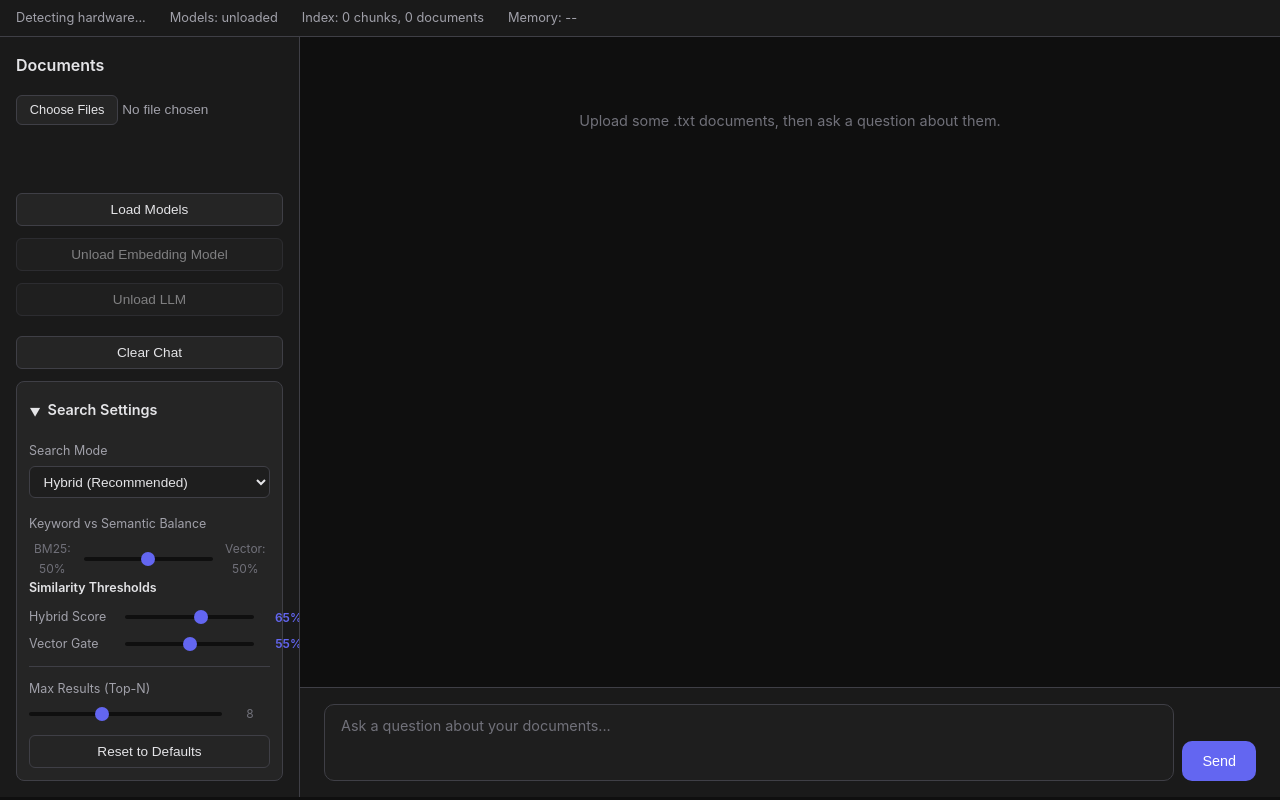
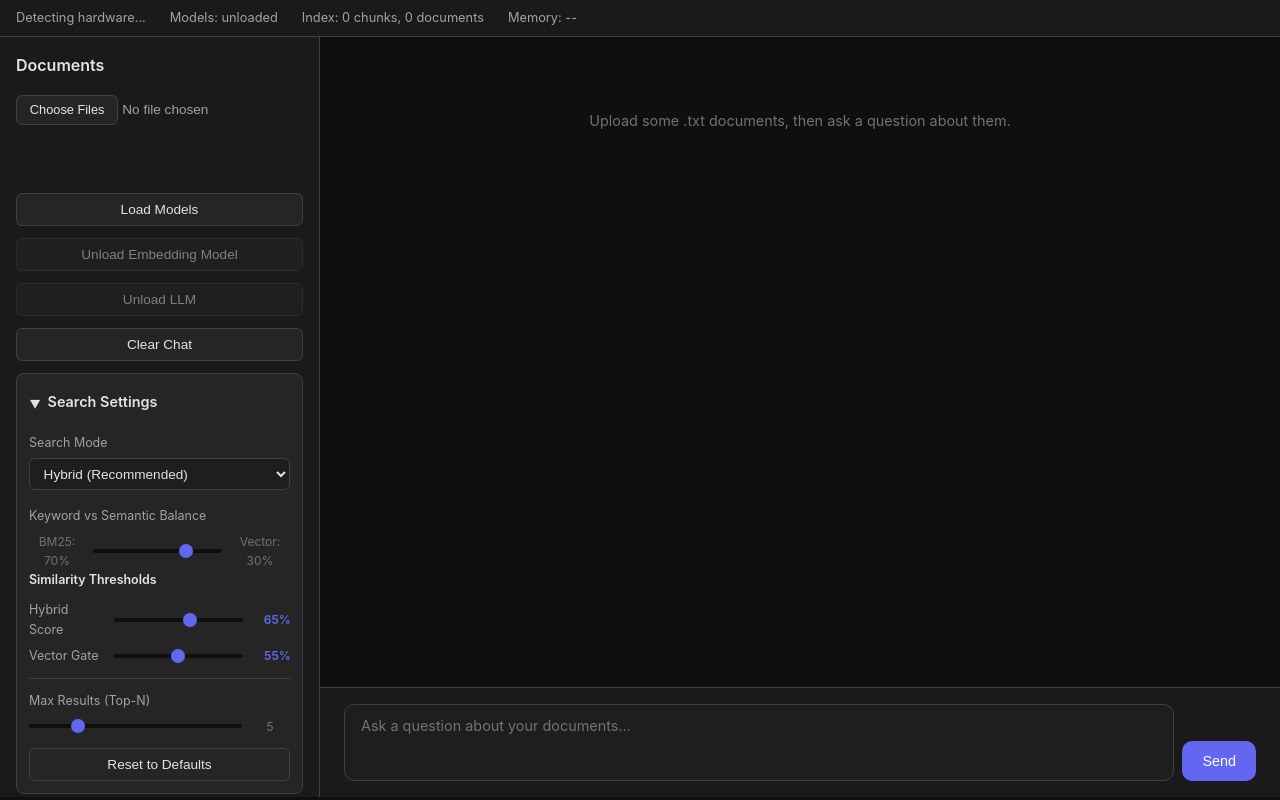
Before and after one commit to RobertLicht/rag-browser, a plain HTML site: page index.html in a window 1280 px wide. Drawn offline with nearby package versions, Linux system fonts and the light colour scheme.

Commit message:
qwen3.6-view-db - Updated UI to fit the Search Settings

```diff
--- a/css/styles.css
+++ b/css/styles.css
@@ -119,8 +119,8 @@ body {
 /* ─── Sidebar ──────────────────────────────────────────────────── */
 
 #sidebar {
-    width: 300px;
-    min-width: 260px;
+    width: 320px;
+    min-width: 280px;
     background: var(--bg-secondary);
     border-right: 1px solid var(--border-color);
     display: flex;
@@ -361,7 +361,7 @@ body {
     font-size: 0.78rem;
     color: var(--text-secondary);
     margin-bottom: 0;
-    min-width: 5.5rem;
+    min-width: 4.8rem;
 }
 
 .threshold-row span {
--- a/index.html
+++ b/index.html
@@ -93,16 +93,16 @@
                     <div id="hybrid-settings" class="setting-group">
                         <label>Keyword vs Semantic Balance</label>
                         <div class="slider-row">
-                            <span id="text-weight-label">BM25: 50%</span>
+                            <span id="text-weight-label">BM25: 70%</span>
                             <input
                                 type="range"
                                 id="text-weight-slider"
                                 min="10"
                                 max="90"
-                                value="50"
+                                value="70"
                                 step="5"
                             />
-                            <span id="vector-weight-label">Vector: 50%</span>
+                            <span id="vector-weight-label">Vector: 30%</span>
                         </div>
                     </div>
 
@@ -171,9 +171,9 @@
                                 id="top-n-slider"
                                 min="1"
                                 max="20"
-                                value="8"
+                                value="5"
                             />
-                            <span id="top-n-value">8</span>
+                            <span id="top-n-value">5</span>
                         </div>
                     </div>
 
--- a/js/state.js
+++ b/js/state.js
@@ -16,15 +16,15 @@ export const DEFAULT_SEARCH_CONFIG = {
   mode: "hybrid", // 'hybrid' | 'vector'
   hybridWeights: {
     // BM25 vs vector balance (only in hybrid mode)
-    text: 0.5,
-    vector: 0.5,
+    text: 0.7,
+    vector: 0.3,
   },
   thresholds: {
     hybridSimilarity: 0.65, // Minimum combined score
     minVectorSimilarity: 0.55, // Vector quality gate in hybrid mode
     vectorSimilarity: 0.7, // Pure vector threshold
   },
-  topN: 8, // Max chunks retrieved per query (1-20)
+  topN: 5, // Max chunks retrieved per query (1-20)
 };
 
 let state = {
```
